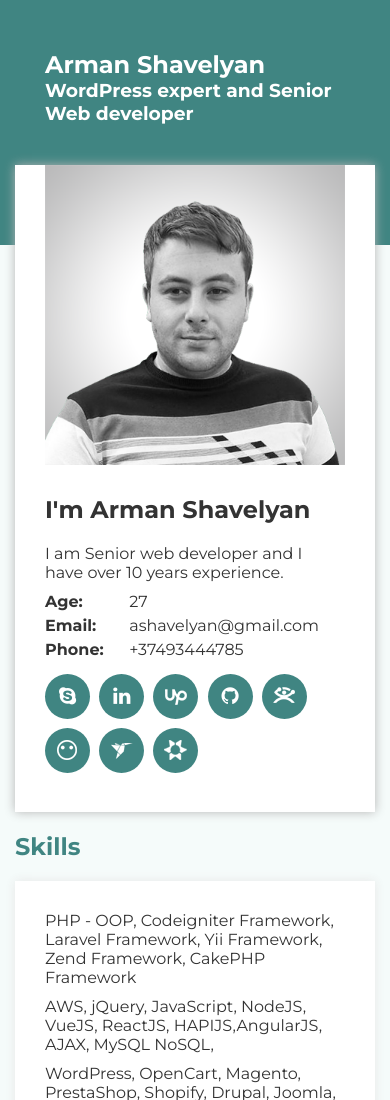
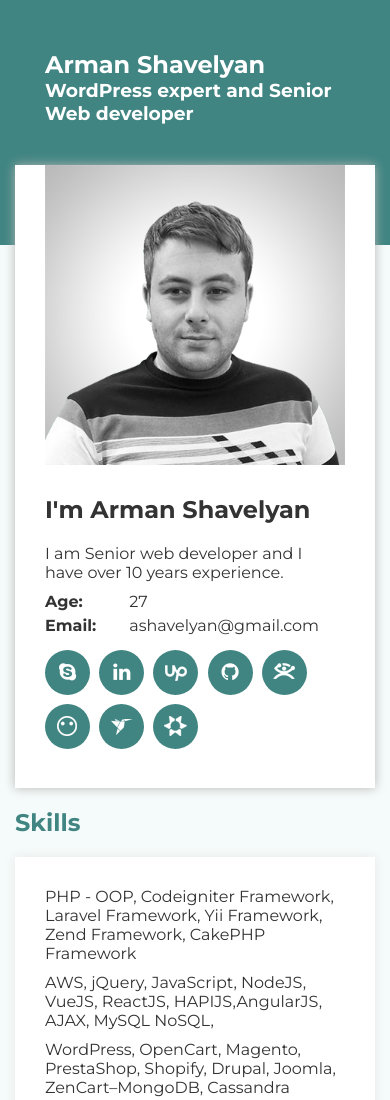
Before and after one commit to devArman/cv, a plain HTML site: page index.html in a window 390 px wide. Shown: the top 1100 px of the page. Drawn offline with Linux system fonts and the light colour scheme.

Commit message:
delete phone

```diff
--- a/index.html
+++ b/index.html
@@ -352,9 +352,6 @@
                     <li>
                         <span> <b> Email: </b> <a href="mailto:ashavelyan@gmail.com">ashavelyan@gmail.com</a></span>
                     </li>
-                    <li>
-                        <span> <b> Phone:  </b> <a href="tel:+37493444785">+37493444785</a></span>
-                    </li>
                 </ul>
                 <ul class="social-links">
                      <li>
```
